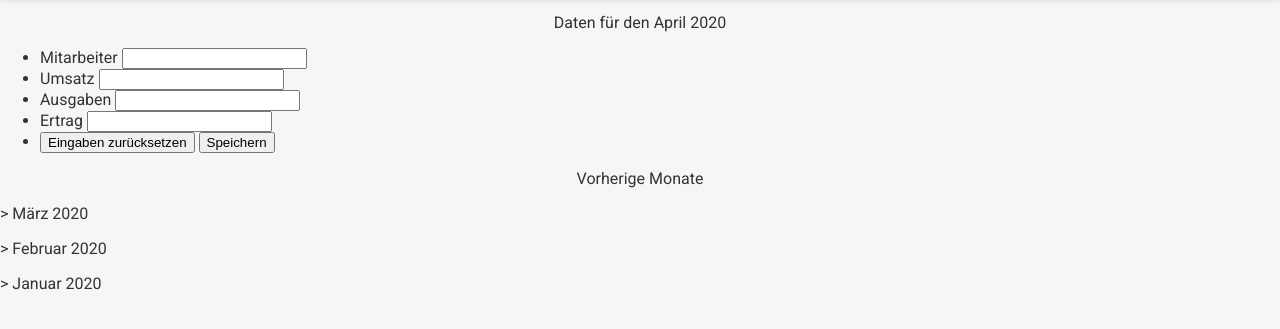
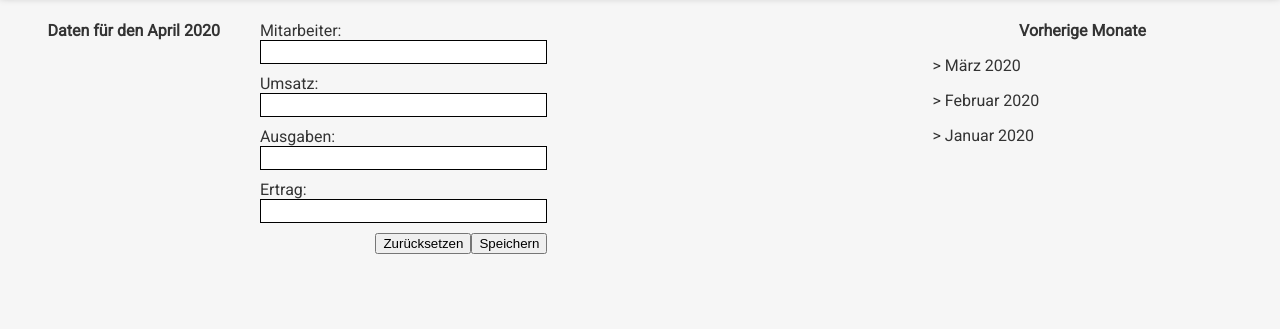
Before and after one commit to pxtn/weng-g9-benchstore, a plain HTML site: page company.html in a window 1280 px wide. Shown: the part 83-412 px from the top of the page. Drawn offline with Linux system fonts and the light colour scheme.

Commit message:
change form

```diff
--- a/company.css
+++ b/company.css
@@ -1,3 +1,42 @@
+input {
+  width: 200px;
+  height: 20px;
+  border: solid 1px black;
+}
+
+label {
+  font-size: var(--font-size-medium);
+}
+
 .company__heading {
   text-align: center;
+  font-weight: bold;
 }
+
+.company__form {
+  display: flex;
+  justify-content: center;
+}
+
+.company__form li {
+  display: flex;
+  flex-wrap: wrap;
+  align-items: center;
+  margin-bottom: 10px;
+}
+.company__form > ul > li > label {
+  flex: 1 0 120px;
+  max-width: 220px;
+}
+
+.company__form > ul > li > input {
+  flex: 1 0 220px;
+}
+
+.company__months:hover {
+  cursor: pointer;
+}
+
+.company__buttons {
+  justify-content: flex-end;
+}
--- a/company.html
+++ b/company.html
@@ -5,6 +5,7 @@
     <link rel="stylesheet" type="text/css" href="index.css" />
     <link rel="stylesheet" type="text/css" href="company.css" />
     <link rel="stylesheet" type="text/css" href="header.css" />
+    <link rel="stylesheet" type="text/css" href="dashboard.css" />
     <link
       href="https://fonts.googleapis.com/css2?family=Roboto&display=swap"
       rel="stylesheet"
@@ -41,10 +42,10 @@
     <div class="content">
      <div class="main">
        <p class="company__heading">Daten für den April 2020</p>
-        <form>
+       <form class="company__form">
          <ul>
            <li>
-              <label for="mitarbeiter">Mitarbeiter</label>
+             <label for="mitarbeiter">Mitarbeiter:</label>
              <input
                      type="number"
                      name="mitarbeiter"
@@ -53,11 +54,11 @@
              />
            </li>
            <li>
-              <label for="umsatz">Umsatz</label>
+             <label for="umsatz">Umsatz:</label>
              <input type="number" name="umsatz" id="umsatz" maxlength="12" />
            </li>
            <li>
-              <label for="ausgaben">Ausgaben</label>
+             <label for="ausgaben">Ausgaben:</label>
              <input
                      type="number"
                      name="ausgaben"
@@ -66,11 +67,11 @@
              />
            </li>
            <li>
-              <label for="ertrag">Ertrag</label>
+             <label for="ertrag">Ertrag:</label>
              <input type="number" name="ertrag" id="ertrag" maxlength="12" />
            </li>
-            <li>
-              <button type="reset">Eingaben zurücksetzen</button>
+           <li class="company__buttons">
+             <button type="reset">Zurücksetzen</button>
              <button type="submit">Speichern</button>
            </li>
          </ul>
@@ -78,9 +79,9 @@
       </div>
       <div class="side-right">
         <p class="company__heading">Vorherige Monate</p>
-        <p>> März 2020</p>
-        <p>> Februar 2020</p>
-        <p>> Januar 2020</p>
+        <p class="company__months">> März 2020</p>
+        <p class="company__months">> Februar 2020</p>
+        <p class="company__months">> Januar 2020</p>
       </div>
     </div>
   </body>
```
Lines whose indentation alone changed are shown as unchanged.
